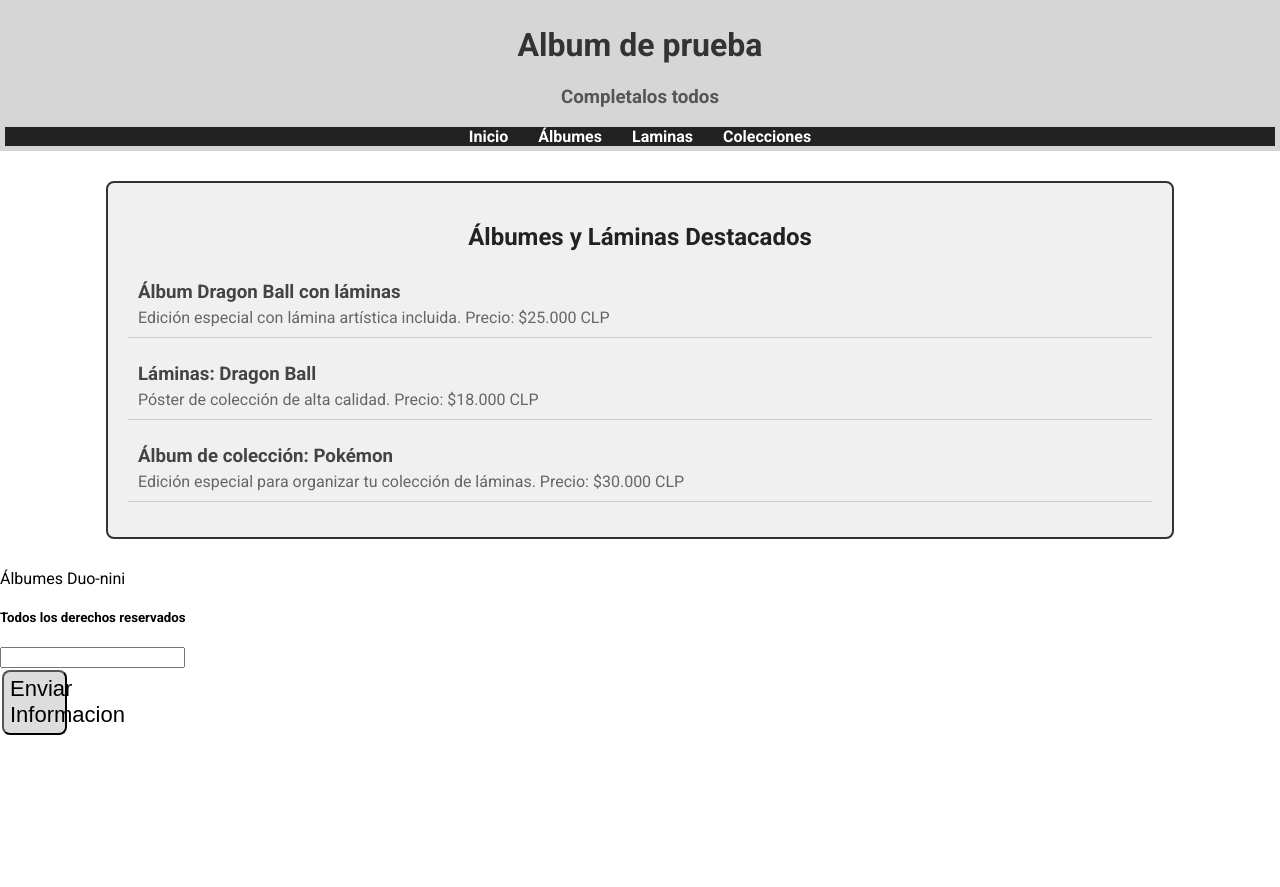
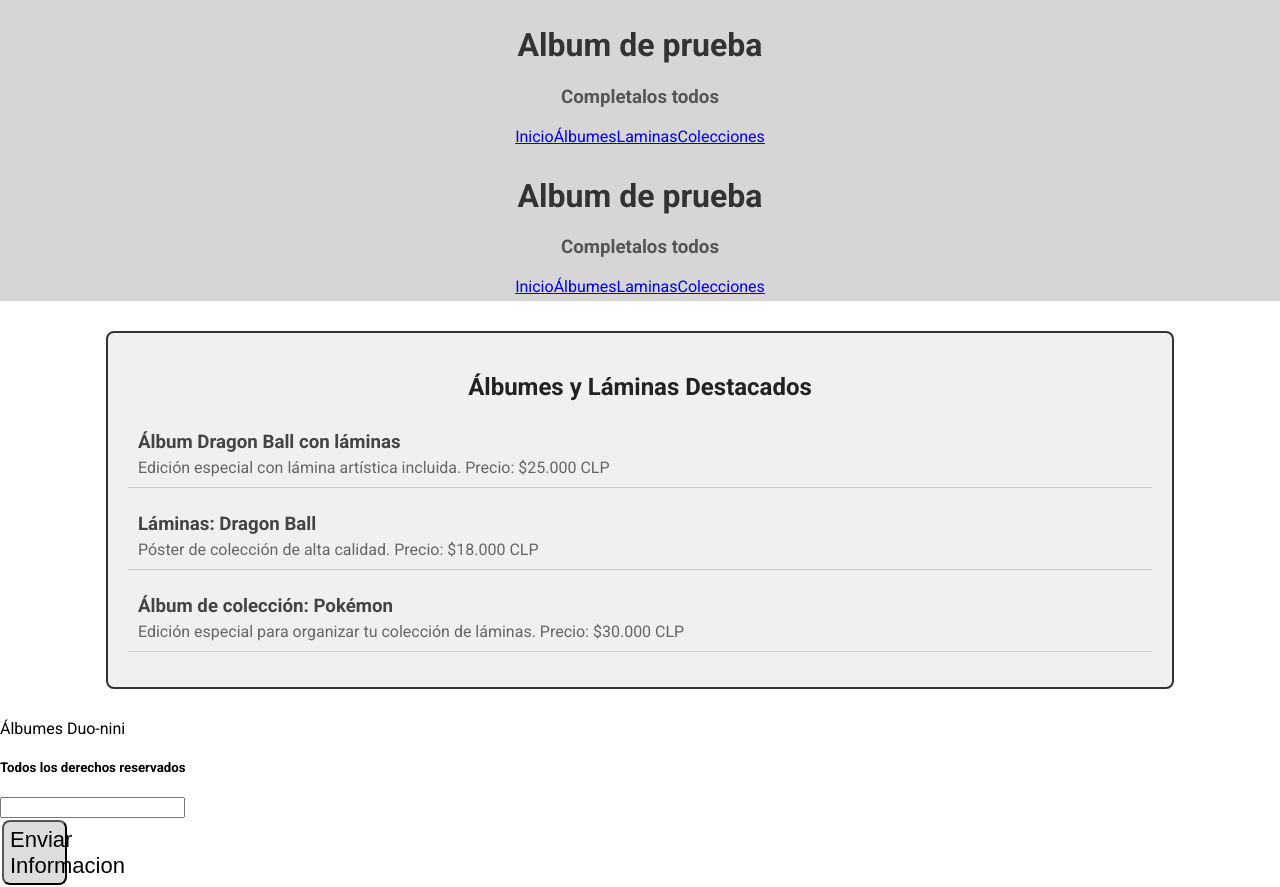
Before and after one commit to jtariasj/ProyectoAlbumFormativa, a React (Vite) app: page / in a window 1280 px wide. Before the commit the page ends 800 px from the top, so only its background shows below. Built offline with nearby package versions, Linux system fonts and the light colour scheme.

Commit message:
feat: edita rutas de para que se integren con navegación en App.jsx

```diff
--- a/src/App.jsx
+++ b/src/App.jsx
@@ -1,18 +1,36 @@
 // grupo 16
-
-import { Routes, Route } from "react-router-dom"
-
-import Home from "./views/Home.jsx"
 
 import "./App.css"
 
+import { Routes, Route } from "react-router-dom";
+
+import Header from "./components/Header.jsx";
+
+import Home from "./views/Home.jsx";
+import Albums from "./views/Albums.jsx";
+
+import itemsMenu from "./data/itemsMenu.js";
+
+
+
 
 function App() {
-  return(
-    <Routes>
-      <Route path="/" element={ <Home /> } />
-    </Routes>
-  )
+    return(
+        <>
+            <Header
+                nombre={ "Album de prueba" }
+                subtitulo={ "Completalos todos" }
+                itemsMenu={ itemsMenu }
+            />
+
+            <Routes>
+                <Route path={ "/" } element={ <Home />} />
+                <Route path={ "/albums" } element= { <Albums /> } />
+                <Route />
+                <Route />
+            </Routes>
+        </>
+    )
 }
 
 export default App;
--- a/src/components/Header.jsx
+++ b/src/components/Header.jsx
@@ -1,23 +1,28 @@
-function Header({ nombre, subtitulo, itemsMenu }) {
-  return(
-        <header id="Menu">
-                <h1 className="titulo">{nombre}</h1>
-                <h3 className="subtitulo">{subtitulo}</h3>
-                <nav className="navegacion">
-            <ul>
-                {itemsMenu.map((item) =>(
-                    <li key={item.href}>
-                        <a href={item.href}>{item.label}</a>
-                    </li>
-                ))}
+
+import { NavLink } from "react-router-dom";
 
 
+function Header({ nombre, subtitulo, itemsMenu }) {
+    return(
+        <header id="Menu">
+            <h1 className="titulo">{ nombre }</h1>
+            <h3 className="subtitulo">{ subtitulo }</h3>
 
-            </ul>
-
-        </nav>
+            <nav className="navegacion">
+                {
+                    itemsMenu.map(item => (
+                        <NavLink
+                            key={ item.path }
+                            to={ item.path }
+                            className={ ({ isActive }) => isActive ? "active" : "" }
+                        >
+                            { item.label }
+                        </NavLink>
+                    ))
+                }
+            </nav>
         </header>
-  )
+    )
 }
 
 export default Header;
--- a/src/data/itemsMenu.js
+++ b/src/data/itemsMenu.js
@@ -1,9 +1,9 @@
 
 const itemsMenu = [
-    {href: "#index", label: "Inicio"},
-    {href: "#albumes", label: "Álbumes"},
-    {href: "#laminas", label: "Laminas"},
-    {href: "#colecciones", label: "Colecciones"}
+    { path: "/", label: "Inicio" },
+    { path: "/albumes", label: "Álbumes" },
+    { path: "/laminas", label: "Laminas" },
+    { path: "/colecciones", label: "Colecciones" }
 ];
 
 export default itemsMenu;
--- a/src/views/Albums.jsx
+++ b/src/views/Albums.jsx
@@ -1,9 +1,15 @@
+import GaleriaProductos from "../components/GaleriaProductos.jsx";
+
+import productos from "../data/productos.js";
 
 
 function Albums() {
     return (
         <main>
+            <>
 
+                <GaleriaProductos productos={ productos }/>
+            </>
         </main>
     )
 }
```
